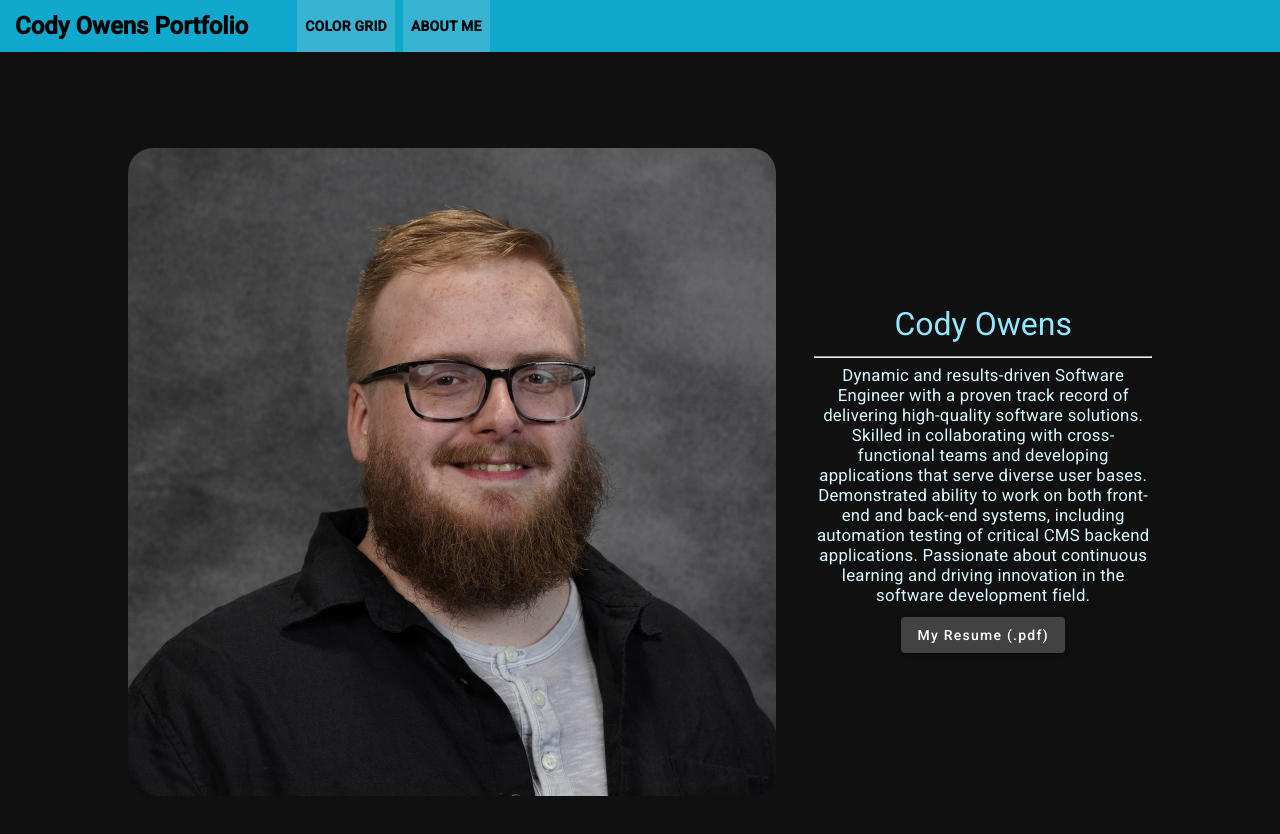
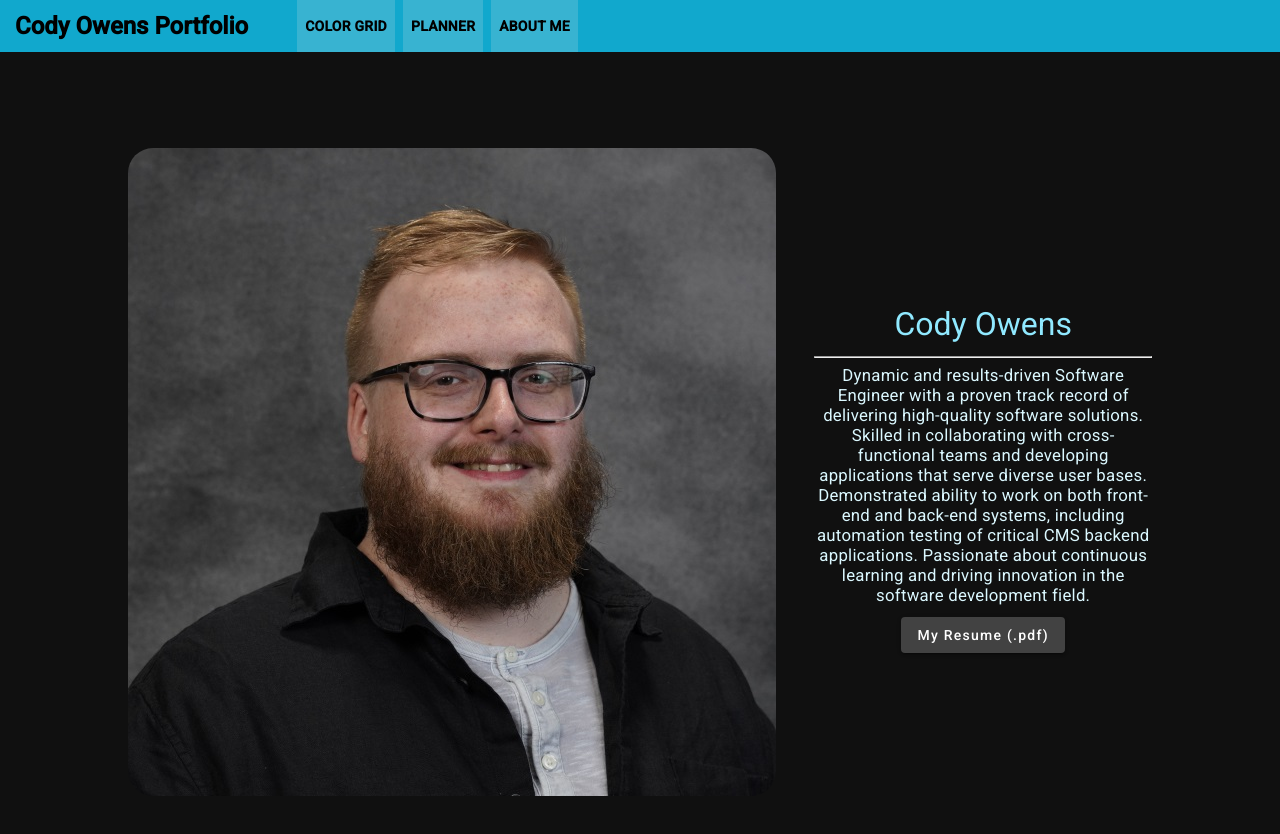
Before and after one commit to Cheesemanxl/2024-portfolio, an Angular app: page /about-me in a window 1280 px wide. Shown: the top 834 px of the page. After the commit the page ends 800 px from the top, so only its background shows below. Built offline with nearby package versions, Linux system fonts and the light colour scheme.

Commit message:
Fix styling and routing

```diff
--- a/src/app/components/nav-bar/nav-bar.component.html
+++ b/src/app/components/nav-bar/nav-bar.component.html
@@ -3,6 +3,7 @@
   <nav>
     <ul class="nav-list">
       <li class="nav-item"><a href="color-grid">Color Grid</a></li>
+      <li class="nav-item"><a href="planner">Planner</a></li>
       <li class="nav-item"><a href="about-me">About Me</a></li>
     </ul>
   </nav>
--- a/src/app/components/planner/planner.component.ts
+++ b/src/app/components/planner/planner.component.ts
@@ -60,7 +60,7 @@
   ];
 
   addCategory(): void {
-    this.categories.push({title: '', tasks: []});
+    this.categories.push({title: 'New Category', tasks: []});
   }
 
   addTask(category: Category): void {
--- a/src/styles.scss
+++ b/src/styles.scss
@@ -1,5 +1,15 @@
+html, body {
+  height: 100%;
+  margin: 0;
+  padding: 0;
+  overflow: hidden;
+}
 body {
   background-color: #101010;
-  margin: 0;
   font-family: Roboto, "Helvetica Neue", sans-serif;
 }
+app-root {
+  display: flex;
+  flex-direction: column;
+  min-height: 100%;
+}
```
Also changed, not shown: src/app/app.routes.ts (+4 -4 lines).
